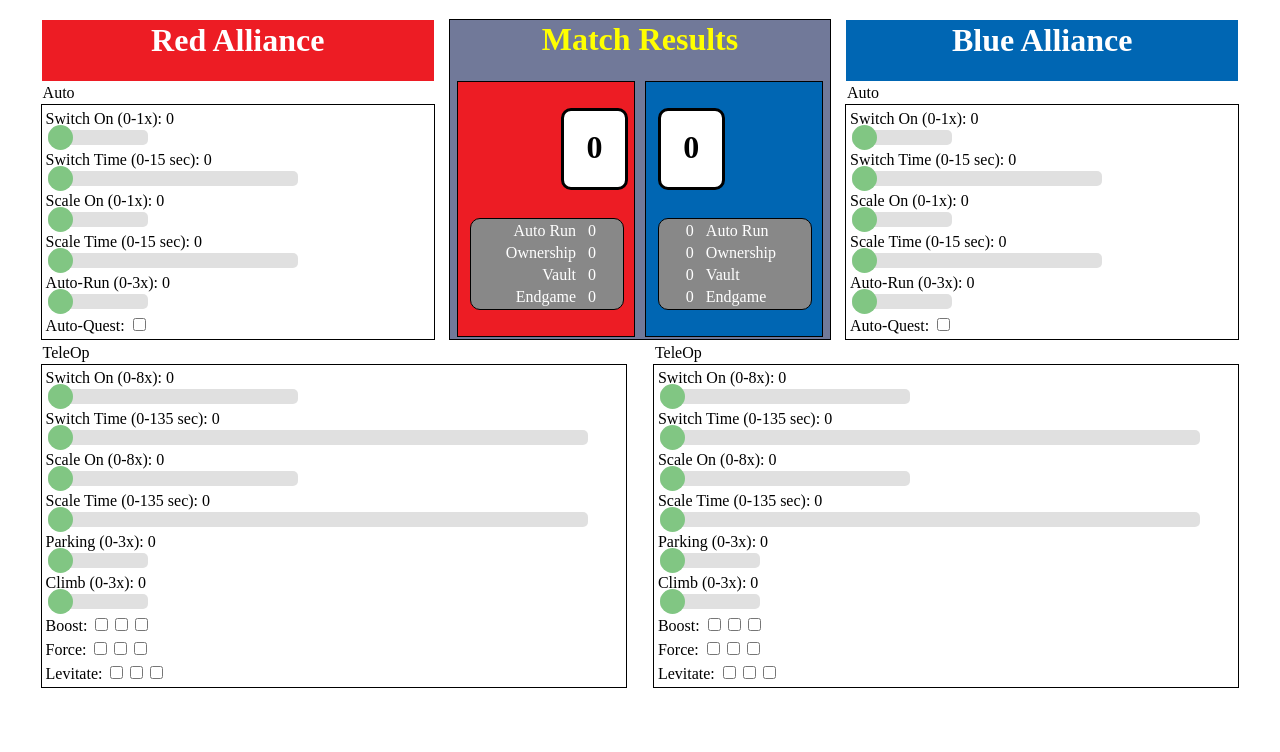
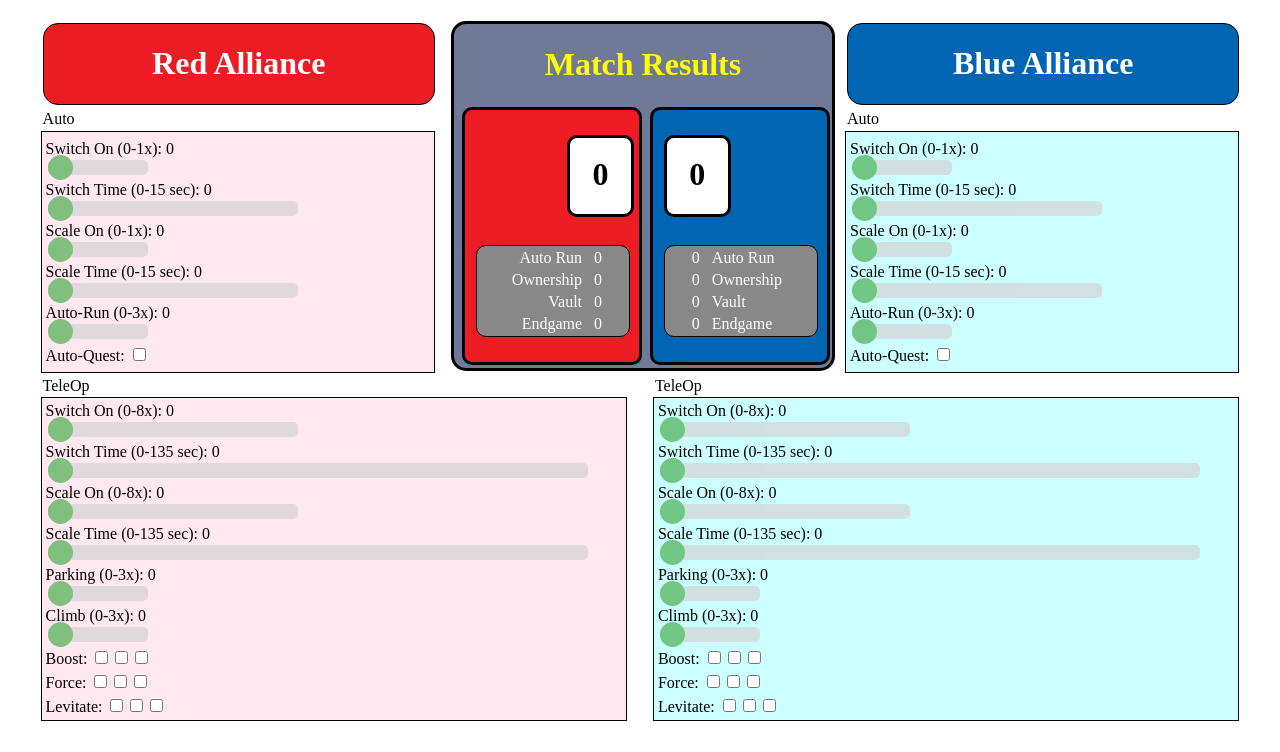
Before and after one commit to fuddster/Power-Up-Scoring-Simulation, a plain HTML site: page scoring_simulation.html in a window 1280 px wide. Shown: the part 48-800 px from the top of the page. Drawn offline with Linux system fonts and the light colour scheme.

Commit message:
Add some colors and rounded borders

```diff
--- a/scoring_simulation.html
+++ b/scoring_simulation.html
@@ -272,14 +272,20 @@ td.bfscLabel {
   <form>
   <table width="95%">
   <tr>
-    <td width="33%" style="color:white" bgcolor="ed1c24"><h1><center>Red Alliance</center></h1></td>
+    <td width="33%" style="color:white">
+      <div style="width:100%;height:100%;-webkit-border-radius: 15px;-moz-border-radius: 15px;border-radius: 15px;border:1px solid #000000;background-color:#ed1c24;">
+        <h1><center>Red Alliance</center></h1>
+      </div>
+    </td>
     <td width="1%" rowspan="3"></td>
-    <td width="32%" rowspan="3" bgcolor="#717999" class="border">
+    <td width="32%" rowspan="3">
+      <div style="width:100%;height:100%;-webkit-border-radius: 15px;-moz-border-radius: 15px;border-radius: 15px;border:3px solid #000000;background-color:#717999;">
       <h1 style="color:yellow;vertical-align:top"><center>Match Results</center></h1>
       <table valign="top" height="100%" width="100%">
         <tr>
           <td width="1%"></td>
-          <td class="border" width="48%" bgcolor="ed1c24">
+          <td width="48%">
+            <div style="width:100%;height:100%;-webkit-border-radius: 10px;-moz-border-radius: 10px;border-radius: 10px;border:3px solid #000000;background-color:#ed1c24;">
             <table width="100%">
               <tr>
                 <td height="5px">&nbsp;</td>
@@ -339,9 +345,11 @@ td.bfscLabel {
                 </tr>
               </tr>
             </table>
+            </div>
           </td>
           <td width="2%"></td>
-          <td class="border" width="48%" bgcolor="0066b3">
+          <td width="48%">
+            <div style="width:100%;height:100%;-webkit-border-radius: 10px;-moz-border-radius: 10px;border-radius: 10px;border:3px solid #000000;background-color:#0066b3;">
             <table width="100%">
               <tr>
                 <td height="5px">&nbsp;</td>
@@ -400,20 +408,26 @@ td.bfscLabel {
                 <td height="5px">&nbsp;</td>
               </tr>
             </table>
+            </div>
           </td>
           <td width="1%"></td>
         </tr>
+        </div>
       </table>
     </td>
     <td width="1%" rowspan="3"></td>
-    <td width="33%" style="color:white" bgcolor="0066b3"><h1><center>Blue Alliance</center></h1></td>
+    <td width="33%" style="color:white">
+      <div style="width:100%;height:100%;-webkit-border-radius: 15px;-moz-border-radius: 15px;border-radius: 15px;border:1px solid #000000;background-color:#0066b3;">
+        <h1><center>Blue Alliance</center></h1>
+      </div>
+    </td>
   </tr>
   <tr>
     <td>Auto</td>
     <td>Auto</td>
   </tr>
   <tr>
-    <td class="border">
+    <td class="border" bgcolor="FFE8F0">
       <table width="100%">
         <tr>
           <td>Switch On (0-1x):&nbsp;<span id="raswonV">0</span><br>
@@ -455,7 +469,7 @@ td.bfscLabel {
         </tr>
       </table>
     </td>
-    <td class="border">
+    <td class="border" bgcolor="CCFFFF">
       <table width="100%">
         <tr>
           <td>Switch On (0-1x):&nbsp;<span id="baswonV">0</span><br>
@@ -507,7 +521,7 @@ td.bfscLabel {
   </tr>
 
   <tr>
-    <td class="border" valign="top">
+    <td class="border" valign="top" bgcolor="FFE8F0">
       <table>
         <tr>
           <td>Switch On (0-8x):&nbsp;<span id="rswonV">0</span><br>
@@ -589,7 +603,7 @@ td.bfscLabel {
       </table>
     </td>
     <td width="2%"></td>
-    <td class="border" valign="top">
+    <td class="border" valign="top" bgcolor="CCFFFF">
       <table>
         <tr>
           <td>Switch On (0-8x):&nbsp;<span id="bswonV">0</span><br>
@@ -674,12 +688,6 @@ td.bfscLabel {
 
   <tr>
   </tr>
-
-  <!--tr>
-    <td id="redcell"><div class="redscore"><h1><center>Red Score: <span id="redscore" style="font-weight:bold;color:ed1c24">0</span></center></h1></div></td>
-    <td></td>
-    <td id="bluecell"><div class="bluescore"><h1><center>Blue Score: <span id="bluescore" style="font-weight:bold;color: #0066b3">0</span></center></h1></div></td>
-  </tr-->
 </table>
 </form>
 <script>
```
